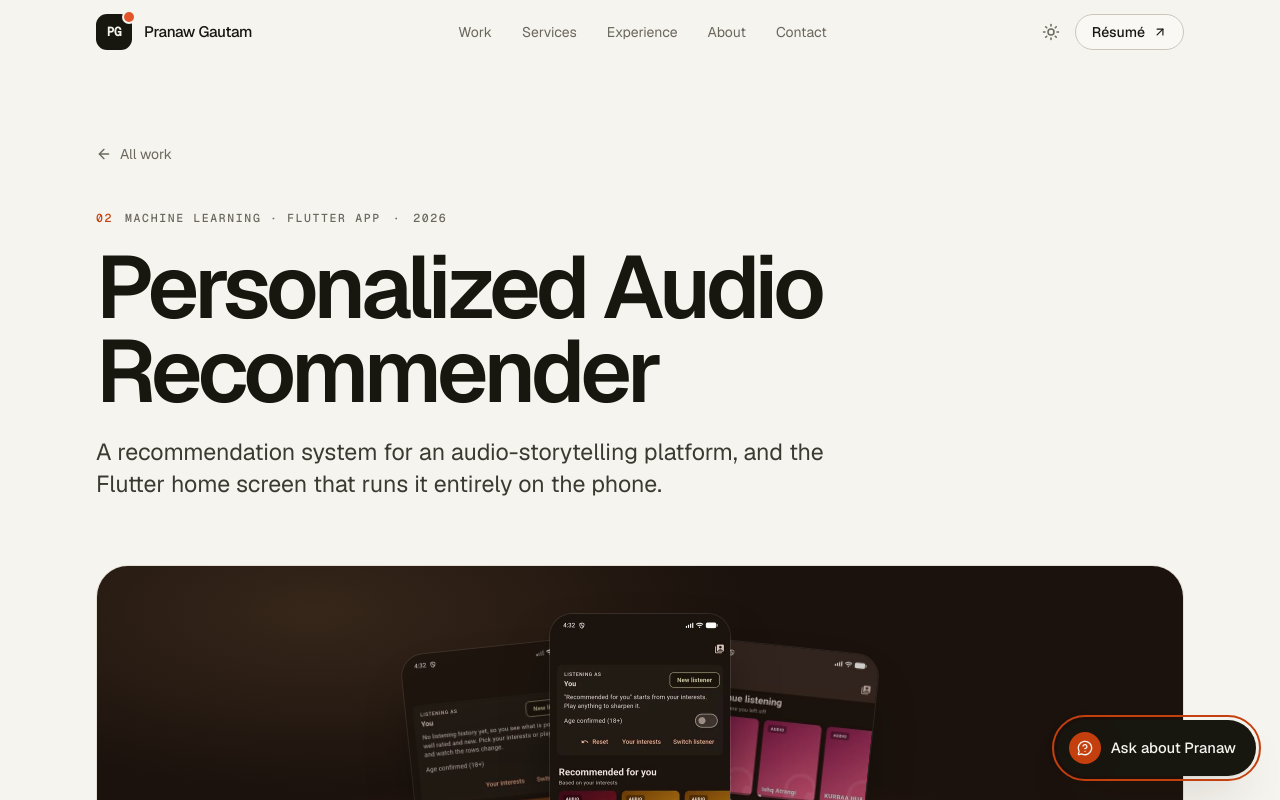
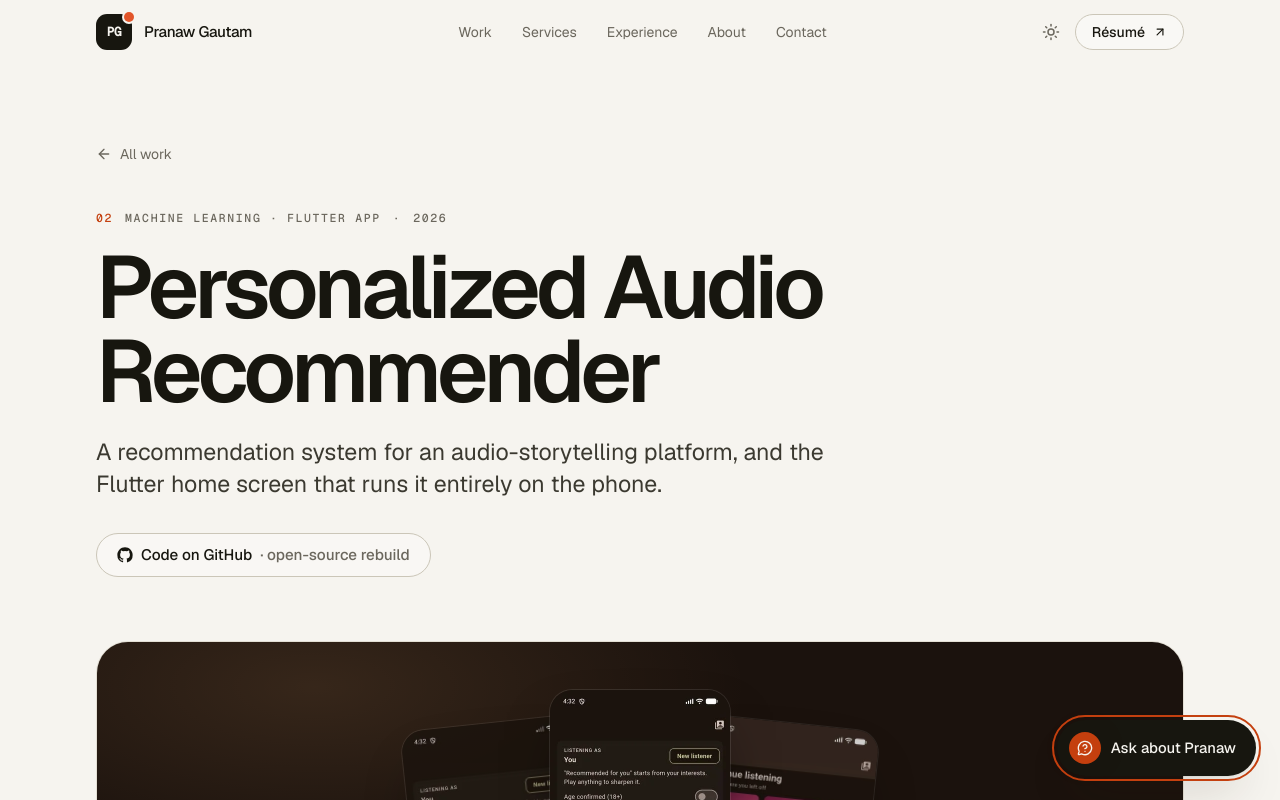
Before and after one commit to Pranaw108/my-portfolio, a React (Vite) app: page /work/audio-recommender in a window 1280 px wide. Shown: the top 800 px of the page. Built offline with nearby package versions, Linux system fonts and the light colour scheme.

Commit message:
Show a Code link for every public repo on cards and case-study pages

```diff
--- a/src/components/ProjectCard.jsx
+++ b/src/components/ProjectCard.jsx
@@ -1,6 +1,7 @@
 import { Link } from "react-router-dom";
 import { ArrowRight, Lock } from "lucide-react";
 import { loadCaseStudy } from "../lib/routes";
+import { getCodeLink } from "../data/projects";
 import Reveal from "./Reveal";
 import Tag from "./Tag";
 import ProjectVisual from "./ProjectVisual";
@@ -11,7 +12,7 @@ const MAX_TAGS = 5;
 export default function ProjectCard({ project, index }) {
   const reversed = index % 2 === 1;
   const extraTags = project.stack.length - MAX_TAGS;
-  const codeLink = project.source ? { href: project.source, label: "Source" } : project.openSource;
+  const codeLink = getCodeLink(project);
 
   return (
     <Reveal
@@ -81,9 +82,10 @@ export default function ProjectCard({ project, index }) {
               href={codeLink.href}
               target="_blank"
               rel="noopener noreferrer"
-              className="relative z-10 inline-flex items-center gap-2 rounded-full border border-line px-3.5 py-2 text-sm text-ink-soft transition-colors hover:border-ink hover:text-ink"
+              aria-label={`Code for ${project.title}${codeLink.isRebuild ? " (open-source rebuild)" : ""} on GitHub, opens in a new tab`}
+              className="relative z-10 inline-flex items-center gap-2 rounded-full border border-line px-3.5 py-2 text-sm font-medium text-ink-soft transition-colors hover:border-ink hover:text-ink"
             >
-              <GitHubIcon /> {codeLink.label}
+              <GitHubIcon /> Code
             </a>
           ) : (
             <span className="inline-flex items-center gap-1.5 font-mono text-[0.72rem] text-muted">
--- a/src/data/projects.js
+++ b/src/data/projects.js
@@ -409,5 +409,15 @@ export const projects = [
 
 export const getProject = (slug) => projects.find((p) => p.slug === slug);
 
+/**
+ * The public repo to show as "Code", or null for private work (the client SaaS stays anonymised).
+ * A private project with an open-source rebuild links the rebuild, and says so.
+ */
+export function getCodeLink(project) {
+  if (project.source) return { href: project.source, isRebuild: false };
+  if (project.openSource) return { href: project.openSource.href, isRebuild: true };
+  return null;
+}
+
 /** Every category that appears, in the order projects are listed. */
 export const projectCategories = [...new Set(projects.flatMap((p) => p.categories ?? []))];
--- a/src/pages/CaseStudy.jsx
+++ b/src/pages/CaseStudy.jsx
@@ -1,6 +1,6 @@
 import { Link, useParams } from "react-router-dom";
 import { ArrowLeft, ArrowRight, Check, Lock } from "lucide-react";
-import { getProject, projects } from "../data/projects";
+import { getCodeLink, getProject, projects } from "../data/projects";
 import useDocumentTitle from "../hooks/useDocumentTitle";
 import Reveal from "../components/Reveal";
 import Tag from "../components/Tag";
@@ -82,6 +82,7 @@ export default function CaseStudy() {
 
   const index = projects.indexOf(project);
   const next = projects[(index + 1) % projects.length];
+  const codeLink = getCodeLink(project);
 
   return (
     <article className="pt-28 pb-8 md:pt-36">
@@ -106,6 +107,12 @@ export default function CaseStudy() {
           <p className="mt-6 max-w-3xl text-[clamp(1.15rem,2vw,1.45rem)] leading-snug text-ink-soft text-pretty">
             {project.summary}
           </p>
+          {codeLink && (
+            <ButtonLink href={codeLink.href} variant="secondary" size="md" className="mt-8">
+              <GitHubIcon /> Code on GitHub
+              {codeLink.isRebuild && <span className="text-muted">· open-source rebuild</span>}
+            </ButtonLink>
+          )}
         </Reveal>
       </header>
 
@@ -134,22 +141,24 @@ export default function CaseStudy() {
             </div>
             <div>
               <h2 className="eyebrow">Code</h2>
-              {project.source ? (
-                <ButtonLink href={project.source} variant="secondary" size="sm" className="mt-3">
-                  <GitHubIcon /> View source on GitHub
+              {project.sourceNote && (
+                <p className="mt-2 flex gap-2 text-sm leading-relaxed text-muted">
+                  <Lock className="mt-0.5 size-4 shrink-0" aria-hidden="true" />
+                  {project.sourceNote}
+                </p>
+              )}
+              {codeLink ? (
+                <ButtonLink href={codeLink.href} variant="secondary" size="sm" className="mt-3">
+                  <GitHubIcon /> {codeLink.isRebuild ? "Code · open-source rebuild" : "Code on GitHub"}
                 </ButtonLink>
               ) : (
-                <>
+                // Private client work: no repo to show, and nothing that names the client.
+                !project.sourceNote && (
                   <p className="mt-2 flex gap-2 text-sm leading-relaxed text-muted">
                     <Lock className="mt-0.5 size-4 shrink-0" aria-hidden="true" />
-                    {project.sourceNote}
+                    {project.sourceLabel ?? "Private repository"}
                   </p>
-                  {project.openSource && (
-                    <ButtonLink href={project.openSource.href} variant="secondary" size="sm" className="mt-3">
-                      <GitHubIcon /> {project.openSource.label}
-                    </ButtonLink>
-                  )}
-                </>
+                )
               )}
             </div>
           </Reveal>
```
